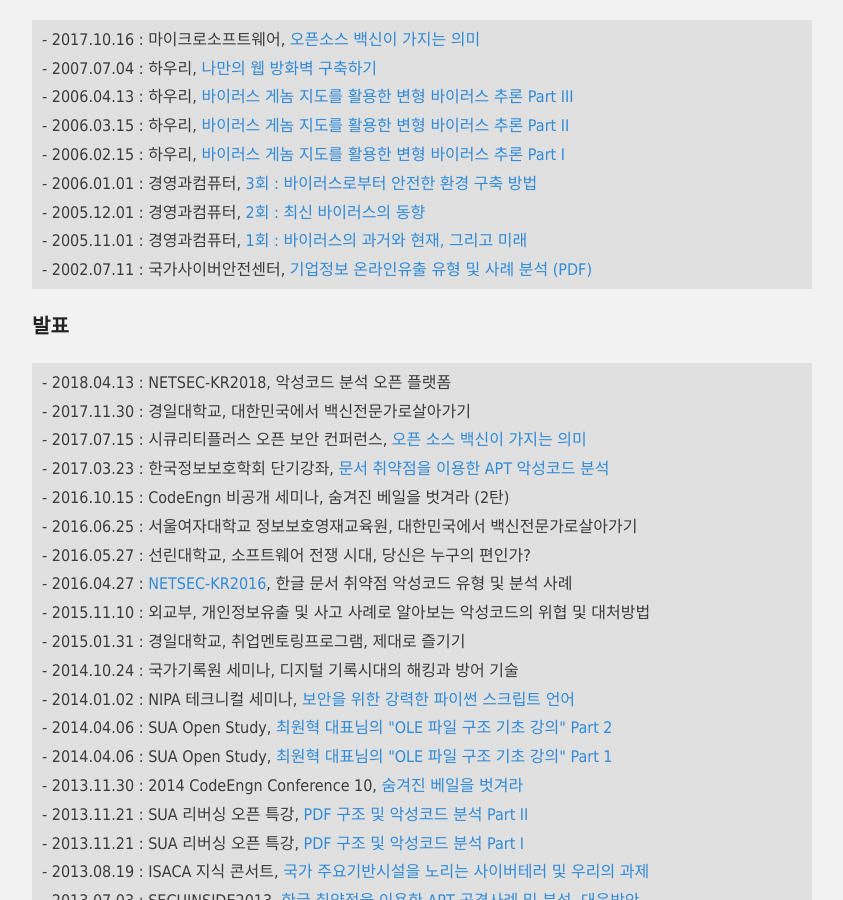
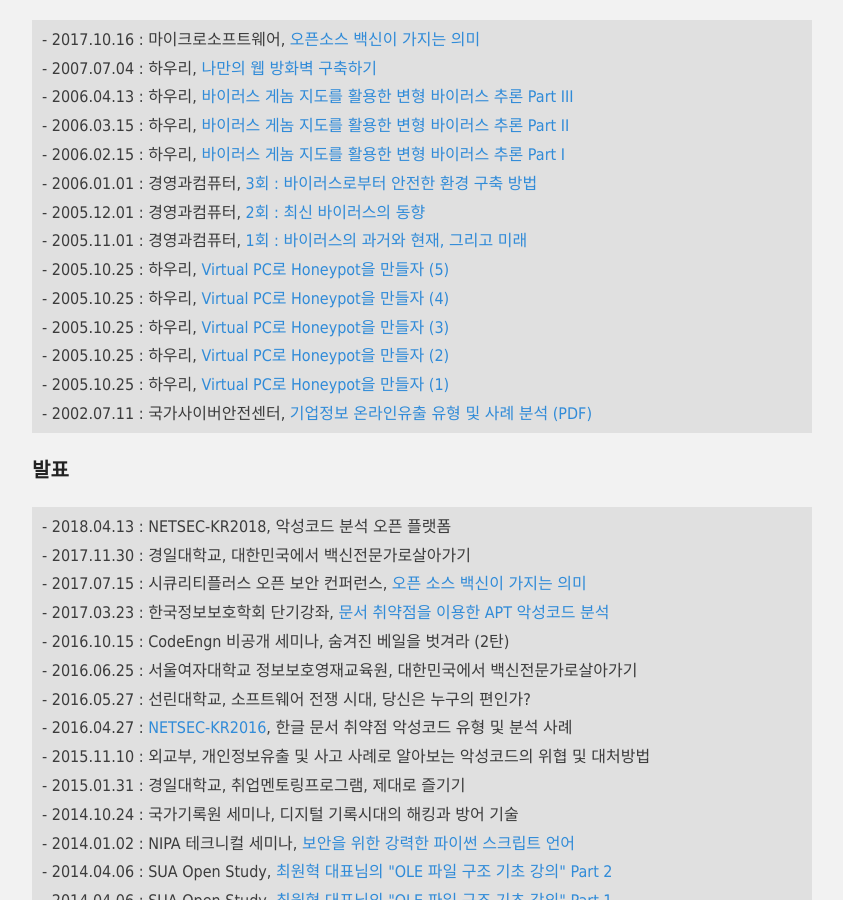
Before and after one commit to hanul93/hanul93.github.com, a Jekyll site: the page built from about.md, in a window 1280 px wide and 900 px high, scrolled down 3265 px. Shown: the whole window, without its empty margins (218-1061 px from the left). Built offline with Jekyll 4.4.1, drawn with Linux system fonts in a browser that asks for light colours; nearby versions of some CDN libraries.

Commit message:
기고 추가

```diff
--- a/about.md
+++ b/about.md
@@ -119,13 +119,18 @@
 ### 기고
 
 <div class="highlighter-rouge"><pre class="highlight"><code class="keibox">- 2017.10.16 : 마이크로소프트웨어, <a href="http://biz.chosun.com/site/data/html_dir/2017/10/16/2017101600688.html">오픈소스 백신이 가지는 의미</a>
-- 2007.07.04 : 하우리, <a href="https://www.hauri.co.kr/security/issue_view.html?intSeq=69&page=21&article_num=69">나만의 웹 방화벽 구축하기</a>
-- 2006.04.13 : 하우리, <a href="https://www.hauri.co.kr/security/issue_view.html?intSeq=61&page=21&article_num=61">바이러스 게놈 지도를 활용한 변형 바이러스 추론 Part III</a>
-- 2006.03.15 : 하우리, <a href="https://www.hauri.co.kr/security/issue_view.html?intSeq=60&page=23&article_num=60">바이러스 게놈 지도를 활용한 변형 바이러스 추론 Part II</a>
-- 2006.02.15 : 하우리, <a href="https://www.hauri.co.kr/security/issue_view.html?intSeq=59&page=24&article_num=59">바이러스 게놈 지도를 활용한 변형 바이러스 추론 Part I</a>
+- 2007.07.04 : 하우리, <a href="https://www.hauri.co.kr/security/issue_view.html?intSeq=69&article_num=69">나만의 웹 방화벽 구축하기</a>
+- 2006.04.13 : 하우리, <a href="https://www.hauri.co.kr/security/issue_view.html?intSeq=61&article_num=61">바이러스 게놈 지도를 활용한 변형 바이러스 추론 Part III</a>
+- 2006.03.15 : 하우리, <a href="https://www.hauri.co.kr/security/issue_view.html?intSeq=60&article_num=60">바이러스 게놈 지도를 활용한 변형 바이러스 추론 Part II</a>
+- 2006.02.15 : 하우리, <a href="https://www.hauri.co.kr/security/issue_view.html?intSeq=59&article_num=59">바이러스 게놈 지도를 활용한 변형 바이러스 추론 Part I</a>
 - 2006.01.01 : 경영과컴퓨터, <a href="http://www.kodb.or.kr/info/info_06.php?field=bcuvkqpgbk&keyword=&type=techreport&page=274&dbnum=127088&mode=detail&type=techreport">3회 : 바이러스로부터 안전한 환경 구축 방법</a>
 - 2005.12.01 : 경영과컴퓨터, <a href="http://www.dbguide.net/knowledge.db?cmd=view&boardUid=127076&boardConfigUid=20&categoryUid=574">2회 : 최신 바이러스의 동향</a>
 - 2005.11.01 : 경영과컴퓨터, <a href="http://www.kodb.or.kr/info/info_06.php?field=bcuvkqpgbk&keyword=&type=techreport&page=276&dbnum=127061&mode=detail&type=techreport">1회 : 바이러스의 과거와 현재, 그리고 미래</a>
+- 2005.10.25 : 하우리, <a href="https://www.hauri.co.kr/security/issue_view.html?intSeq=56&article_num=56">Virtual PC로 Honeypot을 만들자 (5)</a>
+- 2005.10.25 : 하우리, <a href="https://www.hauri.co.kr/security/issue_view.html?intSeq=55&article_num=55">Virtual PC로 Honeypot을 만들자 (4)</a>
+- 2005.10.25 : 하우리, <a href="https://www.hauri.co.kr/security/issue_view.html?intSeq=54&article_num=54">Virtual PC로 Honeypot을 만들자 (3)</a>
+- 2005.10.25 : 하우리, <a href="https://www.hauri.co.kr/security/issue_view.html?intSeq=53&article_num=53">Virtual PC로 Honeypot을 만들자 (2)</a>
+- 2005.10.25 : 하우리, <a href="https://www.hauri.co.kr/security/issue_view.html?intSeq=52&article_num=52">Virtual PC로 Honeypot을 만들자 (1)</a>
 - 2002.07.11 : 국가사이버안전센터, <a href="http://boanchanggo.tistory.com/attachment/ok1.pdf">기업정보 온라인유출 유형 및 사례 분석 (PDF)</a>
 </code></pre>
 </div>
```
